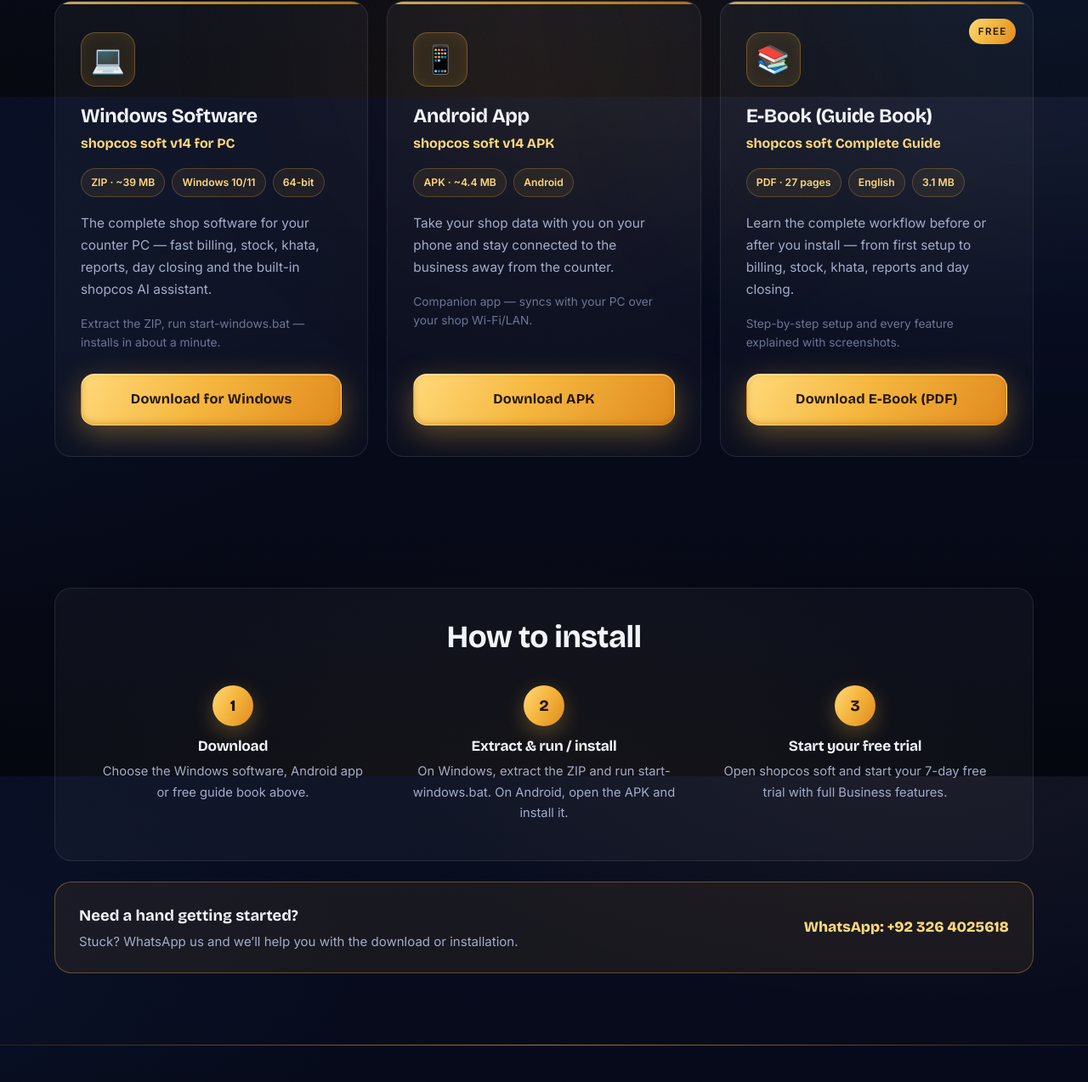
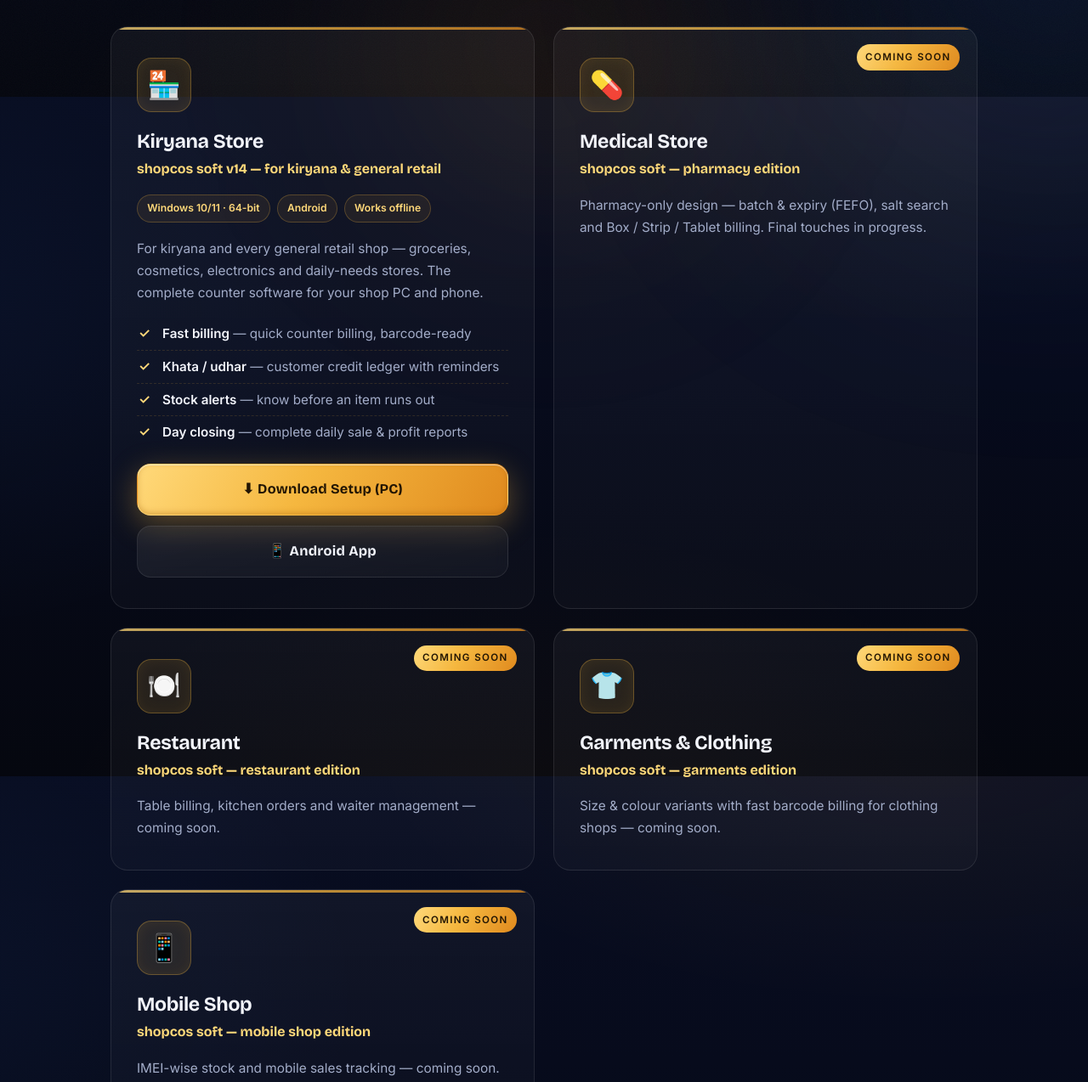
Before and after one commit to chishti-office/shopcos-website, a plain HTML site: page downloads/index.html in a window 1280 px wide. Shown: the part 686-1960 px from the top of the page at 85% size. Drawn offline with nearby package versions, Linux system fonts and the light colour scheme.

Commit message:
Site: geo-language system, downloads categories page, admin accounts/review/notifications

```diff
--- a/downloads/index.html
+++ b/downloads/index.html
@@ -3,16 +3,16 @@
 <head>
 <meta charset="UTF-8">
 <meta name="viewport" content="width=device-width, initial-scale=1.0">
-<title>Download shopcos soft — Windows Software, Android App &amp; E-Book | shopcos soft</title>
-<meta name="description" content="Download shopcos soft v14 for Windows, get the Android companion APK, or read the free 27-page guide book. Start a 7-day free trial with full Business features — no card required.">
+<title>Download shopcos soft — Kiryana, General &amp; Medical Store Software | shopcos soft</title>
+<meta name="description" content="Download shopcos soft v14 — one file for every shop. Kiryana & general store billing, khata and stock available now; medical store, restaurant, garments and mobile shop categories coming soon. 7-day free trial, no card required.">
 <meta property="og:type" content="website">
-<meta property="og:title" content="Download shopcos soft — Windows Software, Android App &amp; E-Book | shopcos soft">
-<meta property="og:description" content="Get shopcos soft v14 for your shop PC, the Android companion app, and the free complete guide book. 7-day free trial, full Business features, no card required.">
+<meta property="og:title" content="Download shopcos soft — Kiryana, General &amp; Medical Store Software | shopcos soft">
+<meta property="og:description" content="One download for every shop type — kiryana & general store available now, more shop categories on the way. 7-day free trial, full Business features, no card required.">
 <meta property="og:url" content="https://shopcos.shop/downloads/">
 <meta property="og:image" content="https://shopcos.shop/img/shopcos-pos-billing.jpg">
 <meta name="twitter:card" content="summary_large_image">
-<meta name="twitter:title" content="Download shopcos soft — Windows Software, Android App &amp; E-Book | shopcos soft">
-<meta name="twitter:description" content="Download the Windows software, Android APK and free E-Book for shopcos soft v14.">
+<meta name="twitter:title" content="Download shopcos soft — Kiryana, General &amp; Medical Store Software | shopcos soft">
+<meta name="twitter:description" content="Download shopcos soft v14 — one file for every shop, kiryana & general available now, plus the free guide book.">
 <meta name="twitter:image" content="https://shopcos.shop/img/shopcos-pos-billing.jpg">
 <link rel="icon" type="image/png" href="../img/shopcos-logo-transparent.png">
 <link rel="preconnect" href="https://fonts.googleapis.com">
@@ -28,7 +28,7 @@
 .dlp-hero h1{font-size:clamp(2.5rem,6vw,4.4rem);font-weight:800;margin-bottom:18px}
 .dlp-hero p{color:var(--muted);font-size:1.12rem;line-height:1.7;max-width:700px;margin:0 auto}
 .dlp-hero strong{color:var(--text)}
-.dlp-grid{display:grid;grid-template-columns:repeat(3,minmax(0,1fr));gap:22px;align-items:stretch}
+.dlp-grid{display:grid;grid-template-columns:repeat(2,minmax(0,1fr));gap:22px;align-items:stretch;max-width:1020px;margin:0 auto}
 .dlp-card{background:linear-gradient(180deg,rgba(255,255,255,.045),rgba(255,255,255,.025));border:1px solid var(--border);border-radius:var(--radius);padding:36px 30px;display:flex;flex-direction:column;position:relative;overflow:hidden;transition:transform .3s,border-color .3s,box-shadow .3s}
 .dlp-card::before{content:'';position:absolute;top:0;left:0;right:0;height:3px;background:var(--grad);opacity:.75}
 .dlp-card:hover{transform:translateY(-6px);border-color:rgba(245,183,63,.45);box-shadow:0 24px 60px rgba(0,0,0,.35)}
@@ -38,9 +38,19 @@
 .dlp-meta{display:flex;flex-wrap:wrap;gap:8px;margin-bottom:18px}
 .dlp-meta span{font-size:.76rem;font-weight:600;color:var(--gold-lt);background:rgba(245,183,63,.07);border:1px solid rgba(245,183,63,.25);padding:.35rem .7rem;border-radius:100px}
 .dlp-desc{color:var(--muted);font-size:.96rem;line-height:1.7;margin-bottom:16px}
+.dlp-feats{list-style:none;margin:0 0 18px;padding:0}
+.dlp-feats li{color:var(--muted);font-size:.95rem;line-height:1.55;padding:7px 0 7px 30px;position:relative;border-bottom:1px dashed rgba(245,183,63,.14)}
+.dlp-feats li:last-child{border-bottom:none}
+.dlp-feats li::before{content:'✓';position:absolute;left:2px;top:7px;color:var(--gold-lt);font-weight:800}
+.dlp-feats li strong{color:var(--text);font-weight:600}
 .dlp-small{color:var(--muted-2);font-size:.86rem;line-height:1.6;margin-bottom:26px}
-.dlp-card .btn{margin-top:auto;width:100%}
-.dlp-free{position:absolute;top:20px;right:20px;font-size:.72rem;font-weight:800;letter-spacing:.12em;color:#221503;background:var(--grad);padding:.35rem .65rem;border-radius:100px}
+.dlp-locknote{color:var(--gold-lt);background:rgba(245,183,63,.07);border:1px solid rgba(245,183,63,.3);border-radius:12px;font-size:.88rem;line-height:1.6;padding:13px 16px;margin-bottom:26px}
+.dlp-btns{display:flex;flex-direction:column;gap:12px;margin-top:auto}
+.dlp-card .btn{width:100%}
+.dlp-soon-badge{position:absolute;top:20px;right:20px;font-size:.72rem;font-weight:800;letter-spacing:.12em;color:#221503;background:var(--grad);padding:.35rem .65rem;border-radius:100px}
+.dlp-card-soon .dlp-desc{margin-bottom:0}
+.dlp-note{max-width:820px;margin:30px auto 0;text-align:center;color:var(--muted);font-size:1rem;line-height:1.7}
+.dlp-note strong{color:var(--gold-lt)}
 .dlp-steps{margin-top:58px;background:var(--surface);border:1px solid var(--border);border-radius:var(--radius);padding:38px}
 .dlp-steps h2{text-align:center;font-size:clamp(1.7rem,3vw,2.3rem);margin-bottom:30px}
 .dlp-step-grid{display:grid;grid-template-columns:repeat(3,minmax(0,1fr));gap:24px}
@@ -70,12 +80,12 @@
       <span class="brand-name">shopcos <em>soft</em></span>
     </a>
     <nav class="nav-links">
-      <a href="../index.html#features">Features</a>
-      <a href="../index.html#how">How it works</a>
-      <a href="../blog/">Blog</a>
+      <a href="../index.html#features" data-i18n="nav_features">Features</a>
+      <a href="../index.html#how" data-i18n="nav_how">How it works</a>
+      <a href="../blog/" data-i18n="nav_blog">Blog</a>
       <a href="index.html">Downloads</a>
-      <a href="../index.html#pricing">Pricing</a>
-      <a href="../index.html#faq">FAQ</a>
+      <a href="../index.html#pricing" data-i18n="nav_pricing">Pricing</a>
+      <a href="../index.html#faq" data-i18n="nav_faq">FAQ</a>
     </nav>
     <div class="nav-cta">
       <a class="btn btn-ghost" href="../index.html#pricing">7-day Free Trial</a>
@@ -88,41 +98,70 @@
   <section class="dlp-hero">
     <span class="dlp-kicker">Downloads</span>
     <h1>Download <span class="grad">shopcos soft</span></h1>
-    <p>Start your <strong>7-day free trial</strong> with full Business features. <strong>No card required</strong> — and the software works offline, so your shop can keep billing without internet.</p>
+    <p>Choose your shop type — <strong>one file</strong>, your category opens inside. Start your <strong>7-day free trial</strong> with full Business features — no card required, and the software works fully offline.</p>
   </section>
 
-  <section class="dlp-grid" aria-label="Downloads">
+  <section class="dlp-grid" aria-label="Download by shop type">
     <article class="dlp-card">
-      <div class="dlp-icon" aria-hidden="true">💻</div>
-      <h2>Windows Software</h2>
-      <div class="dlp-name">shopcos soft v14 for PC</div>
-      <div class="dlp-meta"><span>ZIP · ~39 MB</span><span>Windows 10/11</span><span>64-bit</span></div>
-      <p class="dlp-desc">The complete shop software for your counter PC — fast billing, stock, khata, reports, day closing and the built-in shopcos AI assistant.</p>
-      <p class="dlp-small">Extract the ZIP, run start-windows.bat — installs in about a minute.</p>
-      <a class="btn btn-primary btn-lg" href="https://github.com/chishti-office/shopcos-website/releases/download/v14/shopcos-soft-portable-v14.zip">Download for Windows</a>
+      <div class="dlp-icon" aria-hidden="true">🏪</div>
+      <h2>Kiryana Store</h2>
+      <div class="dlp-name">shopcos soft v14 — for kiryana &amp; general retail</div>
+      <div class="dlp-meta"><span>Windows 10/11 · 64-bit</span><span>Android</span><span>Works offline</span></div>
+      <p class="dlp-desc">For kiryana and every general retail shop — groceries, cosmetics, electronics and daily-needs stores. The complete counter software for your shop PC and phone.</p>
+      <ul class="dlp-feats">
+        <li><strong>Fast billing</strong> — quick counter billing, barcode-ready</li>
+        <li><strong>Khata / udhar</strong> — customer credit ledger with reminders</li>
+        <li><strong>Stock alerts</strong> — know before an item runs out</li>
+        <li><strong>Day closing</strong> — complete daily sale &amp; profit reports</li>
+      </ul>
+      <div class="dlp-btns">
+        <a class="btn btn-primary btn-lg" href="https://github.com/chishti-office/shopcos-website/releases/download/v14/shopcos-soft-setup.exe">⬇ Download Setup (PC)</a>
+        <a class="btn btn-ghost btn-lg" href="shopcos-soft.apk" download>📱 Android App</a>
+      </div>
     </article>
 
-    <article class="dlp-card">
-      <div class="dlp-icon" aria-hidden="true">📱</div>
-      <h2>Android App</h2>
-      <div class="dlp-name">shopcos soft v14 APK</div>
-      <div class="dlp-meta"><span>APK · ~4.4 MB</span><span>Android</span></div>
-      <p class="dlp-desc">Take your shop data with you on your phone and stay connected to the business away from the counter.</p>
-      <p class="dlp-small">Companion app — syncs with your PC over your shop Wi-Fi/LAN.</p>
-      <a class="btn btn-primary btn-lg" href="shopcos-soft.apk" download>Download APK</a>
+    <article class="dlp-card dlp-card-soon">
+      <span class="dlp-soon-badge">COMING SOON</span>
+      <div class="dlp-icon" aria-hidden="true">💊</div>
+      <h2>Medical Store</h2>
+      <div class="dlp-name">shopcos soft — pharmacy edition</div>
+      <p class="dlp-desc">Pharmacy-only design — batch &amp; expiry (FEFO), salt search and Box / Strip / Tablet billing. Final touches in progress.</p>
     </article>
 
-    <article class="dlp-card">
-      <span class="dlp-free">FREE</span>
-      <div class="dlp-icon" aria-hidden="true">📚</div>
-      <h2>E-Book (Guide Book)</h2>
-      <div class="dlp-name">shopcos soft Complete Guide</div>
-      <div class="dlp-meta"><span>PDF · 27 pages</span><span>English</span><span>3.1 MB</span></div>
-      <p class="dlp-desc">Learn the complete workflow before or after you install — from first setup to billing, stock, khata, reports and day closing.</p>
-      <p class="dlp-small">Step-by-step setup and every feature explained with screenshots.</p>
-      <a class="btn btn-primary btn-lg" href="shopcos-soft-guide-book.pdf" download>Download E-Book (PDF)</a>
+    <article class="dlp-card dlp-card-soon">
+      <span class="dlp-soon-badge">COMING SOON</span>
+      <div class="dlp-icon" aria-hidden="true">🍽️</div>
+      <h2>Restaurant</h2>
+      <div class="dlp-name">shopcos soft — restaurant edition</div>
+      <p class="dlp-desc">Table billing, kitchen orders and waiter management — coming soon.</p>
+    </article>
+
+    <article class="dlp-card dlp-card-soon">
+      <span class="dlp-soon-badge">COMING SOON</span>
+      <div class="dlp-icon" aria-hidden="true">👕</div>
+      <h2>Garments &amp; Clothing</h2>
+      <div class="dlp-name">shopcos soft — garments edition</div>
+      <p class="dlp-desc">Size &amp; colour variants with fast barcode billing for clothing shops — coming soon.</p>
+    </article>
+
+    <article class="dlp-card dlp-card-soon">
+      <span class="dlp-soon-badge">COMING SOON</span>
+      <div class="dlp-icon" aria-hidden="true">📱</div>
+      <h2>Mobile Shop</h2>
+      <div class="dlp-name">shopcos soft — mobile shop edition</div>
+      <p class="dlp-desc">IMEI-wise stock and mobile sales tracking — coming soon.</p>
     </article>
   </section>
+
+  <p class="dlp-note"><strong>Kiryana &amp; General is available now</strong> — more shop types are on the way. One file for every shop: when a new category launches, it opens inside the same software with your plan.</p>
+
+  <aside class="dlp-help">
+    <div>
+      <strong>📚 Free Guide Book</strong>
+      <p>shopcos soft Complete Guide — PDF · 27 pages · English · 3.1 MB. Setup and every feature explained with screenshots.</p>
+    </div>
+    <a href="shopcos-soft-guide-book.pdf" download>Download E-Book (PDF)</a>
+  </aside>
 
   <section class="dlp-steps" aria-labelledby="dlp-install-title">
     <h2 id="dlp-install-title">How to install</h2>
@@ -130,12 +169,12 @@
       <div class="dlp-step">
         <div class="dlp-step-num">1</div>
         <h3>Download</h3>
-        <p>Choose the Windows software, Android app or free guide book above.</p>
+        <p>Download the PC setup or the Android app from the Kiryana Store card above.</p>
       </div>
       <div class="dlp-step">
         <div class="dlp-step-num">2</div>
-        <h3>Extract &amp; run / install</h3>
-        <p>On Windows, extract the ZIP and run start-windows.bat. On Android, open the APK and install it.</p>
+        <h3>Install</h3>
+        <p>On Windows, run the setup file and follow the steps — done in about a minute. On Android, open the APK and install it.</p>
       </div>
       <div class="dlp-step">
         <div class="dlp-step-num">3</div>
@@ -166,10 +205,10 @@
       </div>
       <div class="foot-col">
         <h4>Product</h4>
-        <a href="../index.html#features">Features</a>
-        <a href="../index.html#pricing">Pricing</a>
+        <a href="../index.html#features" data-i18n="nav_features">Features</a>
+        <a href="../index.html#pricing" data-i18n="nav_pricing">Pricing</a>
         <a href="index.html">Downloads</a>
-        <a href="../index.html#faq">FAQ</a>
+        <a href="../index.html#faq" data-i18n="nav_faq">FAQ</a>
       </div>
       <div class="foot-col">
         <h4>Resources</h4>
```
